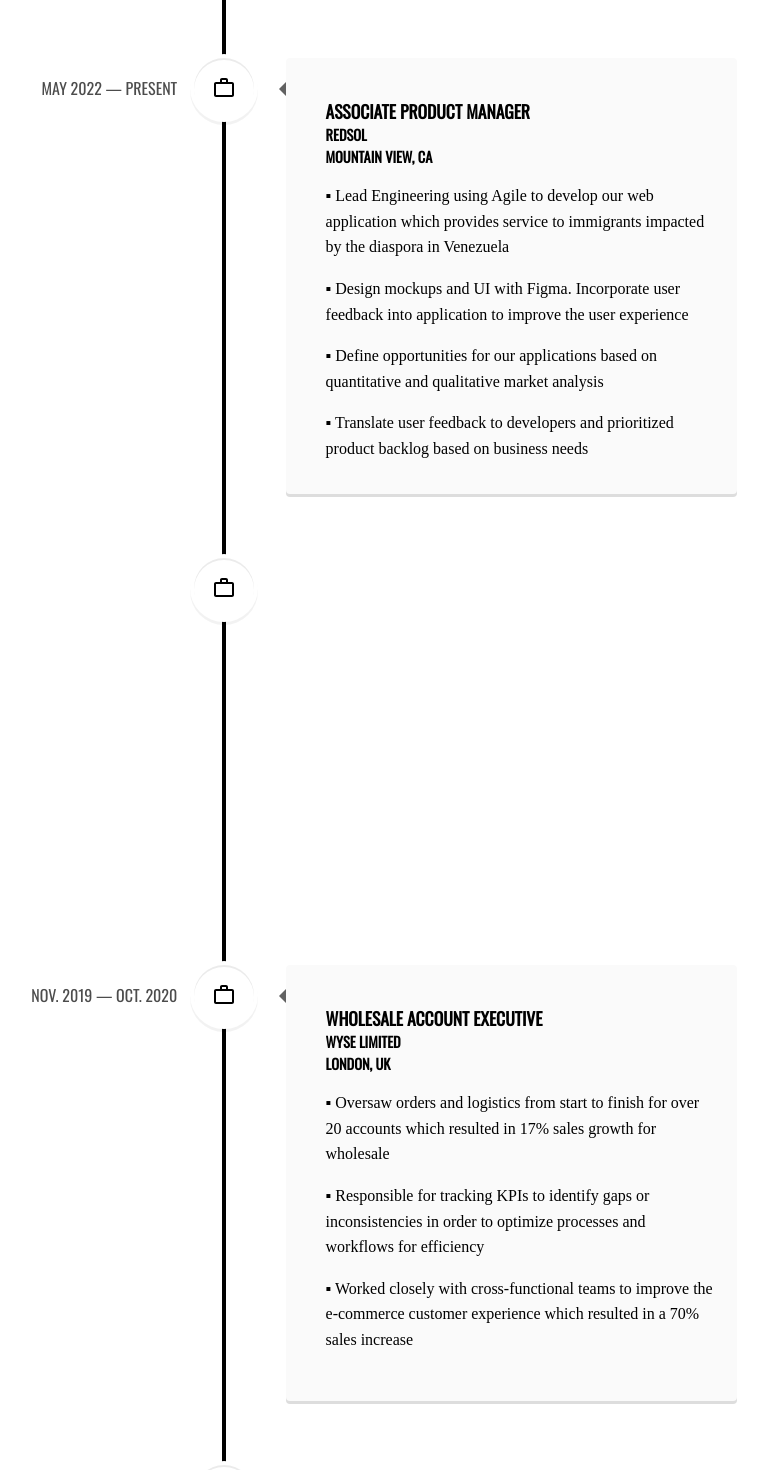
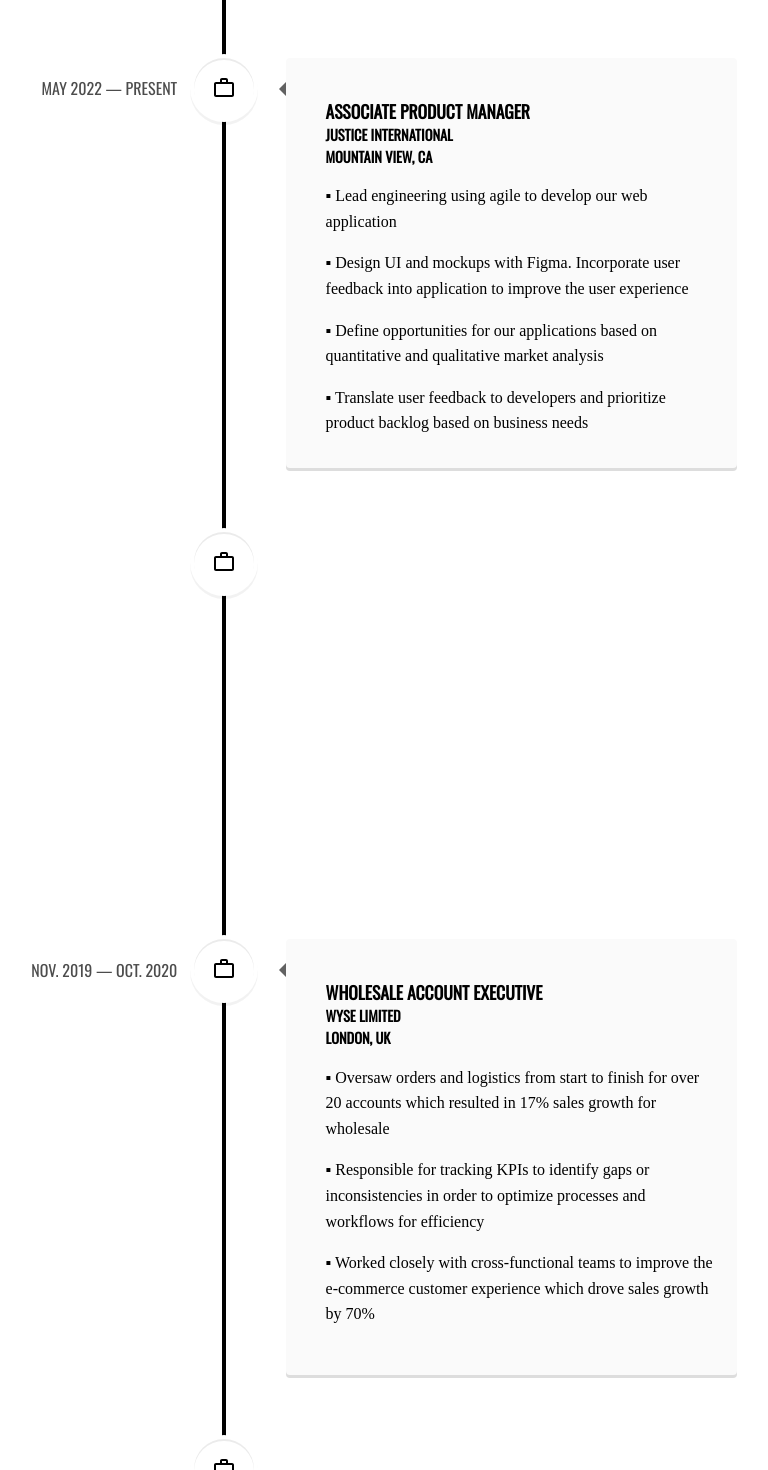
Before and after one commit to sandritaa/milenasatelier, a React (Create React App) app: page / in a window 1280 px wide. Shown: the part 660-2130 px from the top of the page, without its empty margins (416-1184 px from the left). Built offline with nearby package versions, Linux system fonts and the light colour scheme; a web font is replaced by a local one.

Commit message:
d-update

```diff
--- a/src/data.js
+++ b/src/data.js
@@ -24,23 +24,22 @@ experienceData[0] = {
 
 experienceData[1] = {
   id: "experienceData1",
-  Company: "RedSol",
+  Company: "Justice International",
   Title: "Associate Product Manager",
   Location: "Mountain View, CA",
   Date: "May 2022 — Present",
-  Description:
-    "▪ Lead Engineering using Agile to develop our web application which provides service to immigrants impacted by the diaspora in Venezuela",
+  Description: "▪ Lead engineering using agile to develop our web application",
   Description1:
-    "▪ Design mockups and UI with Figma. Incorporate user feedback into application to improve the user experience",
+    "▪ Design UI and mockups with Figma. Incorporate user feedback into application to improve the user experience",
   Description2:
     "▪ Define opportunities for our applications based on quantitative and qualitative market analysis",
   Description3:
-    "▪ Translate user feedback to developers and prioritized product backlog based on business needs",
+    "▪ Translate user feedback to developers and prioritize product backlog based on business needs",
   Icon: <WorkIcon />,
 };
 experienceData[2] = {
   id: "experienceData2",
-  Company: "RedSol",
+  Company: "Justice International",
   Title: "Software Developer",
   Location: "Mountain View, CA",
   Date: "Jun. 2021 — May 2022",
@@ -62,7 +61,7 @@ experienceData[3] = {
   Description1:
     "▪ Responsible for tracking KPIs to identify gaps or inconsistencies in order to optimize processes and workflows for efficiency",
   Description2:
-    "▪ Worked closely with cross-functional teams to improve the e-commerce customer experience which resulted in a 70% sales increase",
+    "▪ Worked closely with cross-functional teams to improve the e-commerce customer experience which drove sales growth by 70%",
   Icon: <WorkIcon />,
 };
 
```
